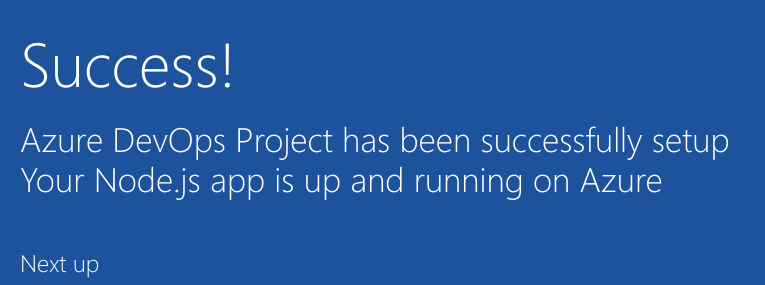
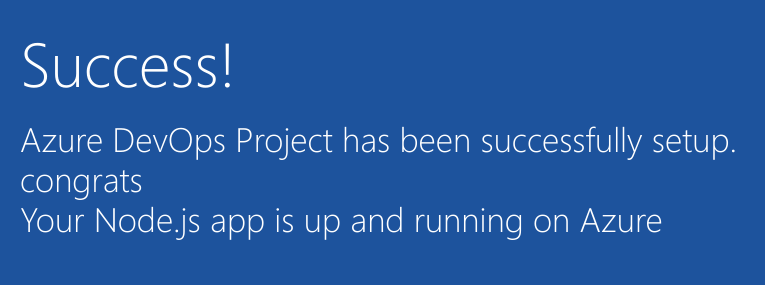
Before and after one commit to isabella232/azure-triggers-acr, a website: page index.html in a window 1280 px wide. Shown: the part 352-637 px from the top of the page, 205-970 px from the left. Drawn offline with Linux system fonts and the light colour scheme.

Commit message:
Update index.html

```diff
--- a/index.html
+++ b/index.html
@@ -163,7 +163,7 @@
             </div>
             <div class="content-body">
                 <div class="success-text">Success!</div>
-                <div class="description line-1"> Azure DevOps Project has been successfully setup </div>
+                <div class="description line-1"> Azure DevOps Project has been successfully setup. congrats </div>
                 <div class="description line-2"> Your Node.js app is up and running on Azure</div>
                 <div class="next-steps-container">
                     <div class="next-steps-header">Next up</div>
```
